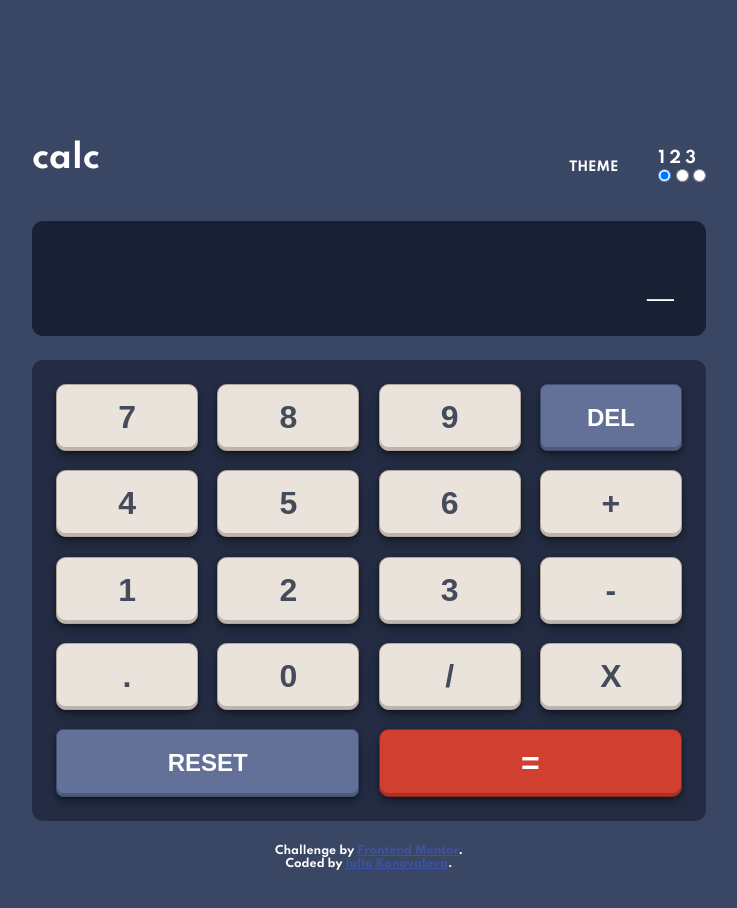
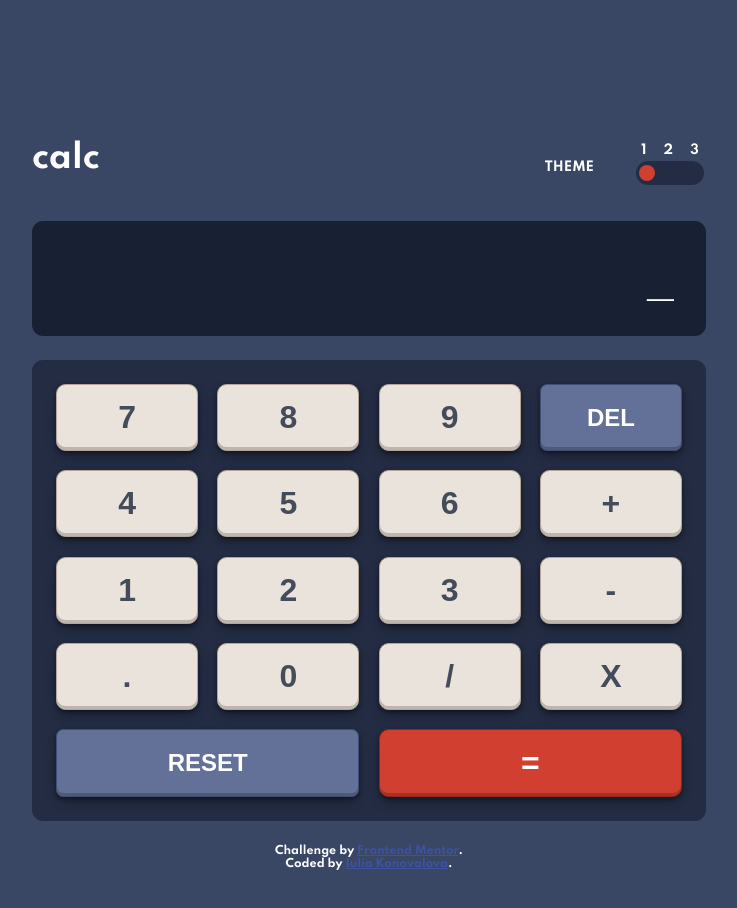
Before and after one commit to IuliiaKonovalova/frontend-mentor-calculator-app-main, a plain HTML site: page index.html in a window 1280 px wide. Shown: the whole page, without its empty margins (271-1008 px from the left). Drawn offline with Linux system fonts and the light colour scheme.

Commit message:
Style toggle

```diff
--- a/assets/css/style.css
+++ b/assets/css/style.css
@@ -136,7 +136,47 @@ body {
   font-size: 0.8rem;
 }
 
-.toggle {}
+
+.toggle {
+  display: flex;
+  flex-direction: column;
+  justify-content: center;
+  align-items: center;
+  padding-bottom: 0.65rem;
+  width: 4.5em;
+}
+
+.toggle__labels {
+  display: flex;
+  justify-content: space-between;
+  padding-block: 0.2rem;
+  width: 80%;
+  font-size: 0.8rem;
+}
+
+.toggle__inputs {
+  background-color: var(--clr-team1-bg--700);
+  border-radius: 1.6rem;
+  display: flex;
+  width: 95%;
+}
+
+.toggle__inputs input {
+  appearance: none;
+  -webkit-appearance: none;
+  width: 1rem;
+  height: 1.5rem;
+  margin: auto 0.25em;
+  /* background-color: green; */
+}
+
+.toggle__inputs input:checked {
+  border-radius: 50%;
+  width: 1rem;
+  height: 1rem;
+  background-color: var(--clr-team1-key--500);
+}
+
 
 .output {
   grid-column: 2/3;
```
